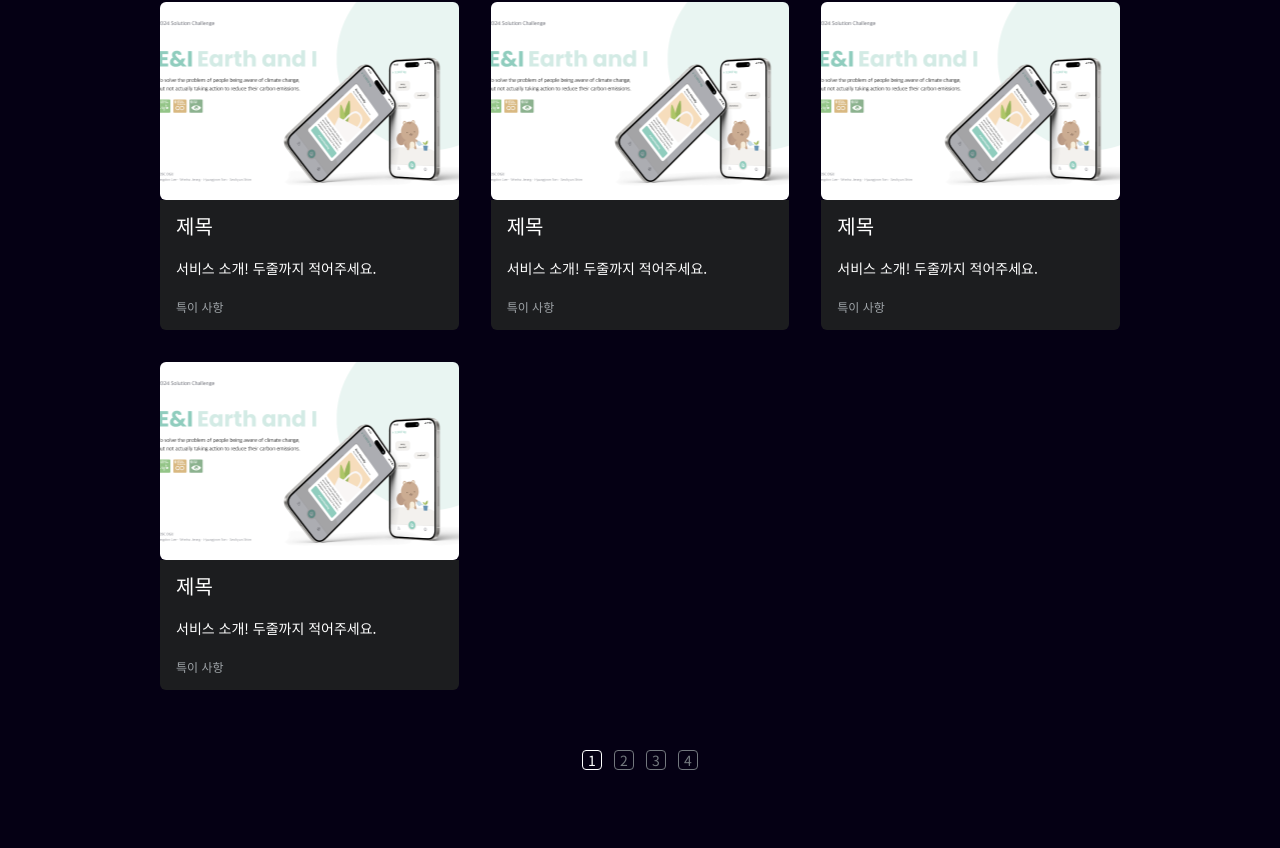
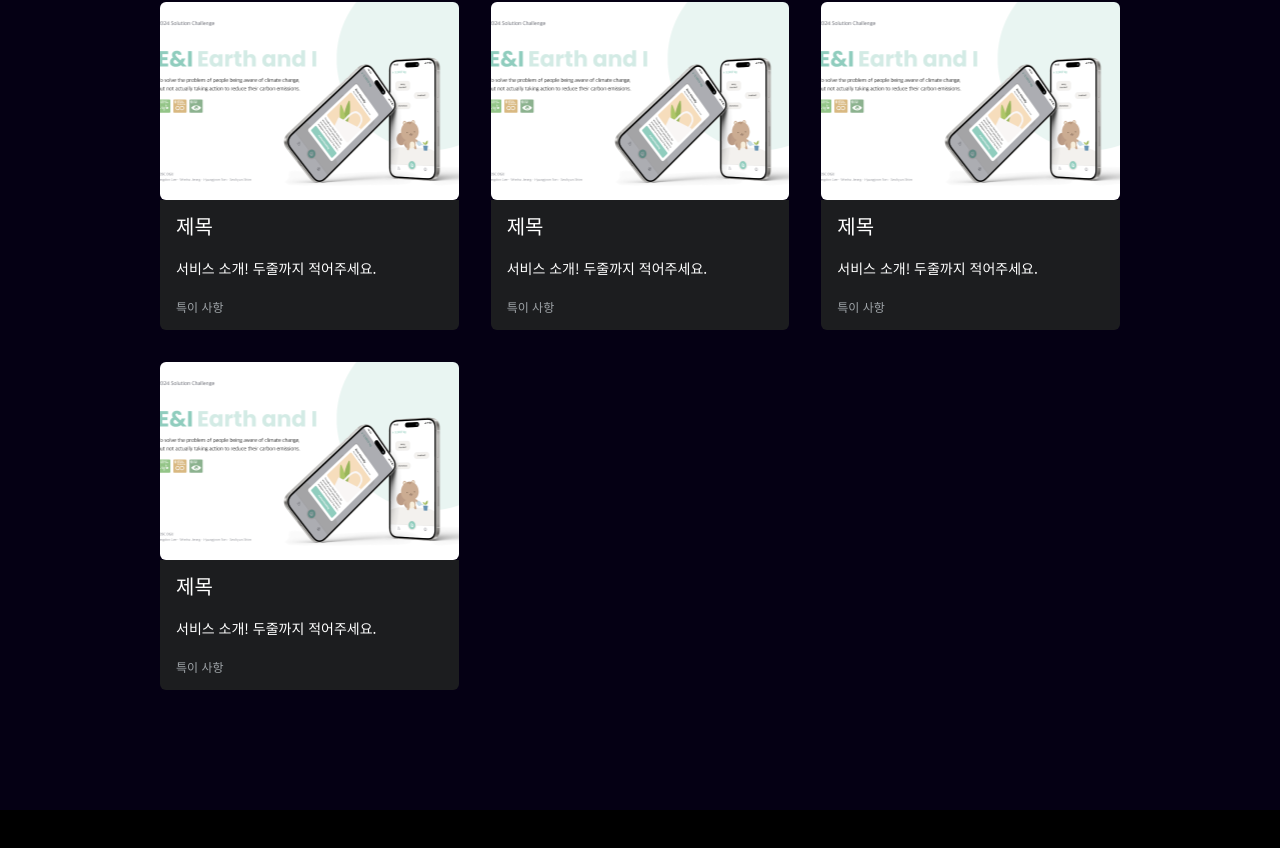
Before and after one commit to GDSC-DGU/gdsc-dgu, a Next.js app: page /solutionChallenge in a window 1280 px wide. Shown: the part 628-1476 px from the top of the page. After the commit the page ends 1438 px from the top, so only its background shows below. Built offline with nearby package versions, Linux system fonts and the light colour scheme; a web font is replaced by a local one.

Commit message:
✨Feat: 솔루션 챌린지 프로젝트 리스트

```diff
--- a/src/app/project/page.tsx
+++ b/src/app/project/page.tsx
@@ -1,5 +1,6 @@
 import ProjectHeader from '@/components/project/header/ProjectHeader';
 import ProjectList from '@/components/project/list/ProjectList';
+import ProjectPagination from '@/components/project/pagination/ProjectPagination';
 import React from 'react';
 
 export const metadata = {
@@ -17,6 +18,10 @@ const ProjectPage = () => {
       {/* ------------------ 프로젝트 리스트 ----------------*/}
       {/* -----------------------------------------------*/}
       <ProjectList />
+      {/* -----------------------------------------------*/}
+      {/* ------------------ 페이지네이션 ----------------*/}
+      {/* -----------------------------------------------*/}
+      <ProjectPagination />
     </main>
   );
 };
--- a/src/components/project/list/ProjectList.tsx
+++ b/src/components/project/list/ProjectList.tsx
@@ -14,7 +14,6 @@ import ProjectCard from '../card/ProjectCard';
 
 const ProjectList = () => {
   return (
-    <section>
     <section className="w-4/5 grid xl:grid-cols-3 md:grid-cols-2 gap-8 mx-auto">
       <ProjectCard />
       <ProjectCard />
@@ -24,21 +23,6 @@ const ProjectList = () => {
       <ProjectCard />
       <ProjectCard />
     </section>
-      <section className="w-full pt-[3.75rem] flex justify-center items-center gap-3">
-        <button className="w-5 h-5 bg-transparent border border-white rounded text-sm leading-4">
-          1
-        </button>
-        <button className="w-5 h-5 bg-transparent border border-[#73787E] text-[#73787E] rounded text-sm leading-4">
-          2
-        </button>
-        <button className="w-5 h-5 bg-transparent border border-[#73787E] text-[#73787E] rounded text-sm leading-4">
-          3
-        </button>
-        <button className="w-5 h-5 bg-transparent border border-[#73787E] text-[#73787E] rounded text-sm leading-4">
-          4
-        </button>
-      </section>
-    </section>
   );
 };
 
--- /dev/null
+++ b/src/components/project/pagination/ProjectPagination.tsx
@@ -0,0 +1,34 @@
+import ProjectCard from '../card/ProjectCard';
+
+/**
+ * @description
+ * 프로젝트 페이지 프로젝트 페이지네이션 컴포넌트
+ * @component ProjectPagination
+ * @returns {JSX.Element} ProjectPagination
+ * @since 2024.04.16
+ */
+/**
+ * Renders the pagination component for the project section.
+ * @returns The rendered pagination component.
+ */
+
+const ProjectPagination = () => {
+  return (
+    <section className="w-full pt-[3.75rem] flex justify-center items-center gap-3">
+      <button className="w-5 h-5 bg-transparent border border-white rounded text-sm leading-4">
+        1
+      </button>
+      <button className="w-5 h-5 bg-transparent border border-[#73787E] text-[#73787E] rounded text-sm leading-4">
+        2
+      </button>
+      <button className="w-5 h-5 bg-transparent border border-[#73787E] text-[#73787E] rounded text-sm leading-4">
+        3
+      </button>
+      <button className="w-5 h-5 bg-transparent border border-[#73787E] text-[#73787E] rounded text-sm leading-4">
+        4
+      </button>
+    </section>
+  );
+};
+
+export default ProjectPagination;
```
Lines whose indentation alone changed are shown as unchanged.
